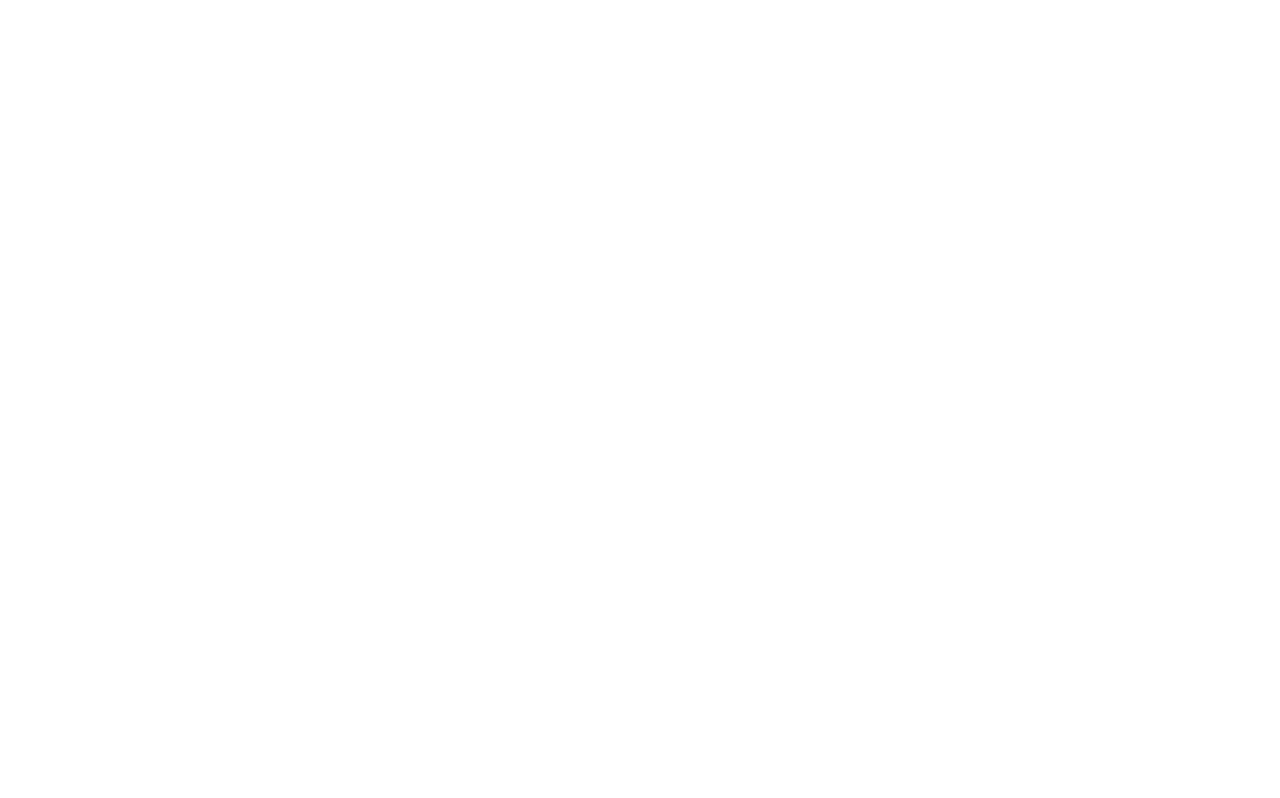
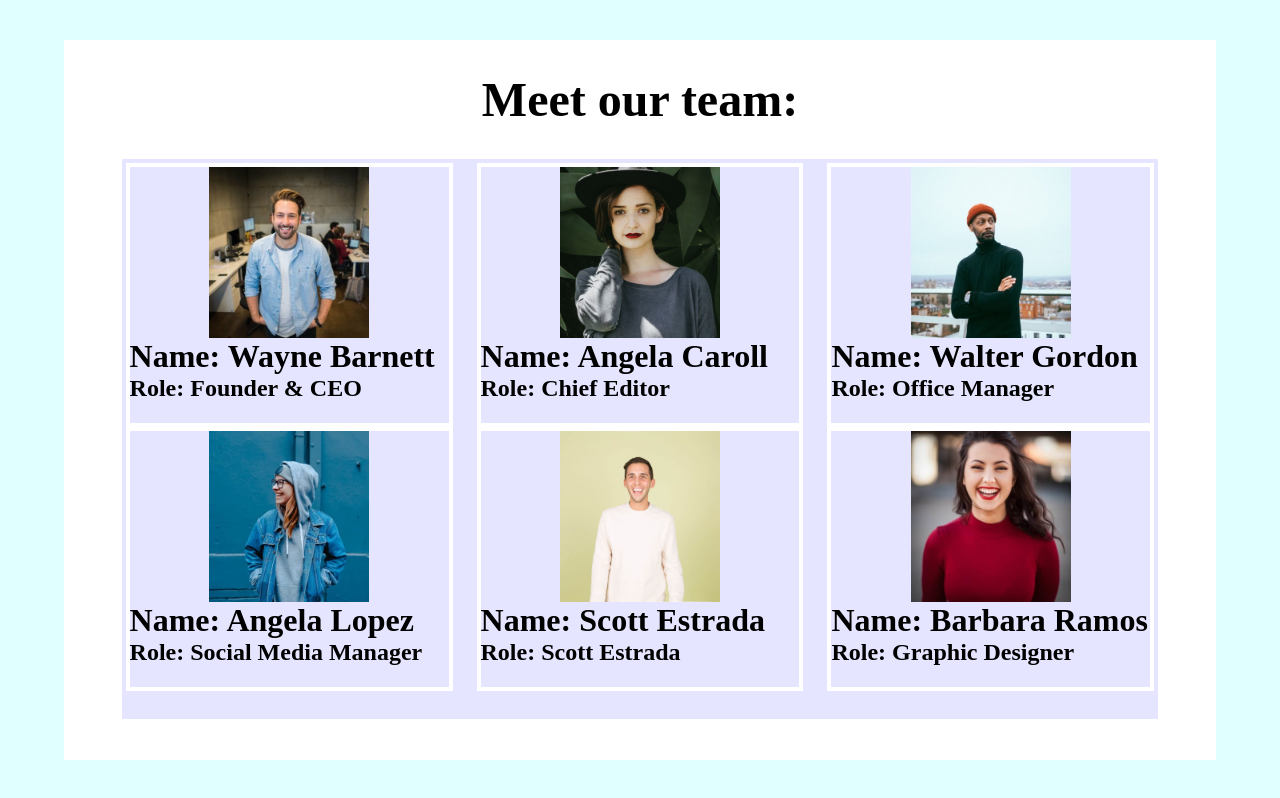
Before and after one commit to scurenza/js-our-team, a plain HTML site: page index.html in a window 1280 px wide. Drawn offline with Linux system fonts and the light colour scheme.

Commit message:
esercizio e bonus completi

```diff
--- a/css/style.css
+++ b/css/style.css
@@ -0,0 +1,74 @@
+*{
+    margin: 0;
+    padding: 0;
+    box-sizing: border-box;
+}
+
+h2{
+    font-weight: 600;
+    font-size: 3rem;
+}
+
+h3{
+    font-size: 2rem;
+}
+
+h4{
+    font-size: 1.5rem;
+}
+
+.container{
+    width: 100%;
+    height: 100vh;
+    background-color: lightcyan;
+
+    display: flex;
+    justify-content: center;
+    align-items: center;
+}
+
+.wrapper{
+    width: 90%;
+    height: 90vh;
+    background-color: white;
+}
+
+.title{
+    text-align: center;
+    padding: 2rem 0;
+}
+
+.cards-container{
+    width: 90%;
+    margin: 0 auto;
+    min-height: 70vh;
+    background-color: rgba(0, 0, 255, 0.1);
+
+    display: flex;
+    flex-direction: column;
+    justify-content: space-between;
+    padding: 4px;
+
+}
+
+.row{
+    display: flex;
+    flex-wrap: wrap;
+    justify-content: space-between;
+}
+
+.card{
+    width: calc(100% / 3 - 1rem);
+    min-height: calc(70vh / 2 - 1rem);
+    /* background-color: aqua; */
+    border: 4px solid white;
+}
+
+.card-img{
+    display: flex;
+    justify-content: center;
+}
+
+.card-img img{
+    width: 50%;
+}
--- a/index.html
+++ b/index.html
@@ -10,6 +10,33 @@
     <link rel="stylesheet" href="css/style.css" />
   </head>
   <body>
+    <div class="container">
+      <div class="wrapper">
+        <div class="title">
+          <h2>Meet our team:</h2>
+        </div>
+        <div class="cards-container">
+          <div id="firstRow" class="row">
+            <!-- <div class="card">
+              <div class="card-img">
+                <img src="img/angela-caroll-chief-editor.jpg" alt="" />
+              </div>
+              <div class="card-text">
+                <h3>Name:</h3>
+                <h4>Role:</h4>
+              </div>
+            </div>
+            <div class="card"></div>
+            <div class="card"></div> -->
+          </div>
+          <div id="secondRow" class="row">
+            <!-- <div class="card"></div>
+            <div class="card"></div>
+            <div class="card"></div> -->
+          </div>
+        </div>
+      </div>
+    </div>
     <script src="js/script.js"></script>
   </body>
 </html>
--- a/js/script.js
+++ b/js/script.js
@@ -11,6 +11,12 @@ Ogni membro è caratterizzato dalle seguenti informazioni: nome, ruolo e foto. *
 // Trasformare la stringa foto in una immagine effettiva
 // BONUS 2:
 // Organizzare i singoli membri in card/schede. Se non vi sentite particolarmente creativi, potete prendere uno spunto dallo screenshot allegato.
+
+
+// Dati
+const firstRow = document.getElementById("firstRow");
+const secondRow = document.getElementById("secondRow");
+
 
 // Array
 const teamArray = [
@@ -46,6 +52,32 @@ const teamArray = [
     }
 ];
 
-for (let key in teamArray) {
-    console.log(teamArray[key]);
+for (let i = 0; i < 3; i++) {
+    const thisMember = teamArray[i];
+    firstRow.innerHTML += `
+    <div class="card">
+        <div class="card-img">
+            <img src="img/${thisMember.pic}" alt="" />
+        </div>
+        <div class="card-text">
+            <h3>Name: ${thisMember.name}</h3>
+            <h4>Role: ${thisMember.role}</h4>
+        </div>
+  </div>
+    `
 }
+
+for (let i = 3; i < teamArray.length; i++) {
+    const thisMember = teamArray[i];
+    firstRow.innerHTML += `
+    <div class="card">
+        <div class="card-img">
+            <img src="img/${thisMember.pic}" alt="" />
+        </div>
+        <div class="card-text">
+            <h3>Name: ${thisMember.name}</h3>
+            <h4>Role: ${thisMember.role}</h4>
+        </div>
+    </div>
+    `
+}
```
